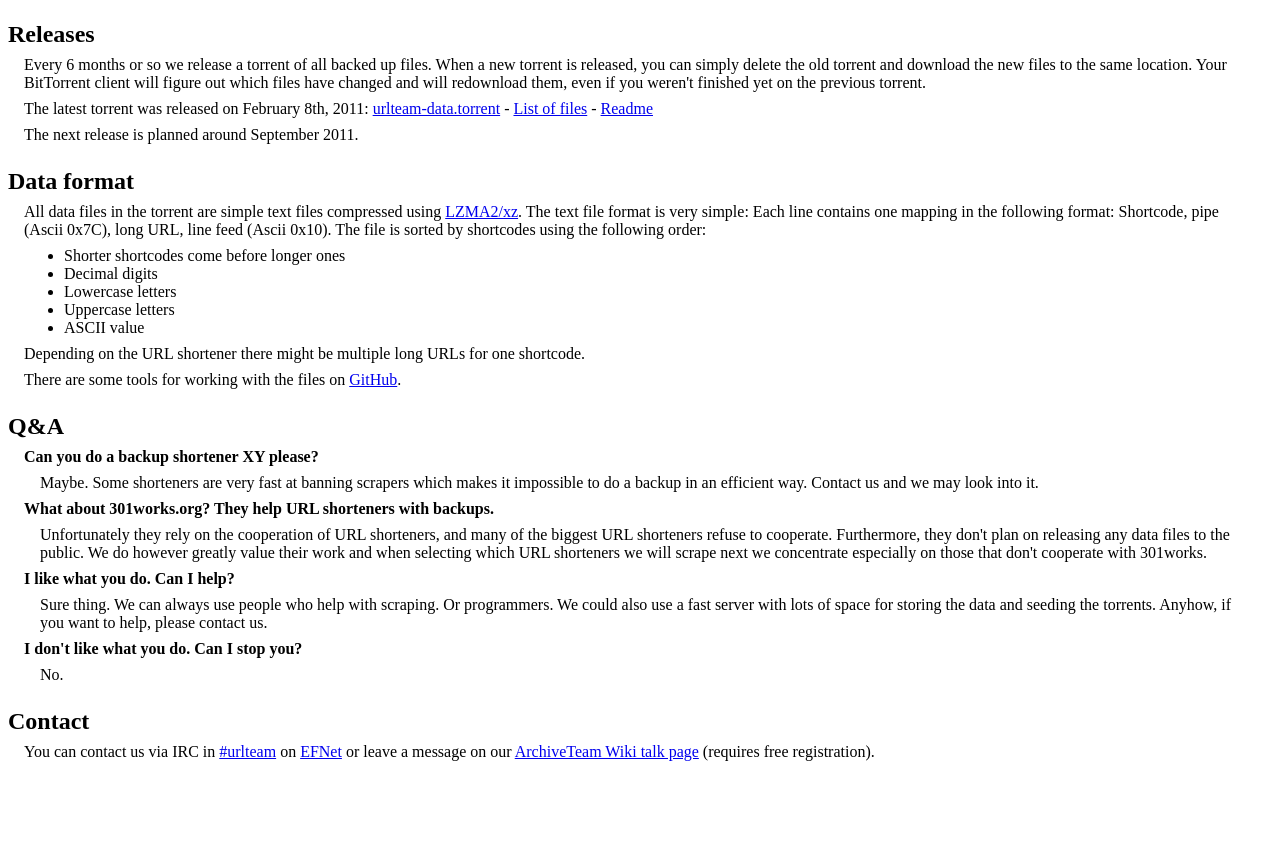
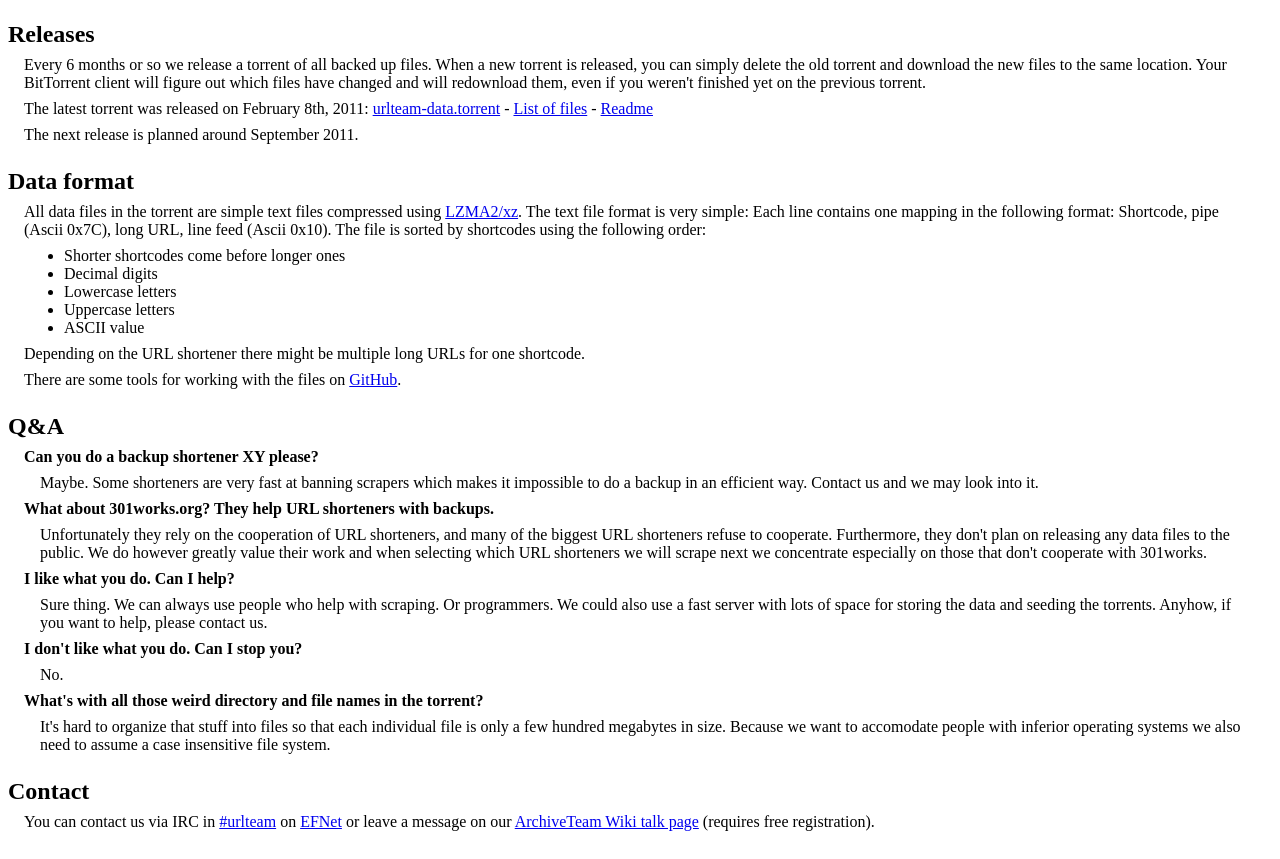
Before and after one commit to ArchiveTeam/urlteam-stuff, a plain HTML site: page website/index.html in a window 1280 px wide. Shown: the part 183-1042 px from the top of the page. Before the commit the page ends 972 px from the top, so only its background shows below. Drawn offline with Linux system fonts and the light colour scheme.

Commit message:
Website: Add explanation about all those weird filenams

```diff
--- a/website/index.html
+++ b/website/index.html
@@ -90,6 +90,13 @@ could also use a fast server with lots of space for storing the data and seeding
                 <p>
 No.
                 </p>
+                <h4>What's with all those weird directory and file names in the torrent?</h4>
+                <p>
+It's hard to organize that stuff into files so that each individual file is
+only a few hundred megabytes in size. Because we want to accomodate people with
+inferior operating systems we also need to assume a case insensitive file
+system.
+                </p>
             </div>
 
             <h2>Contact</h2>
```
